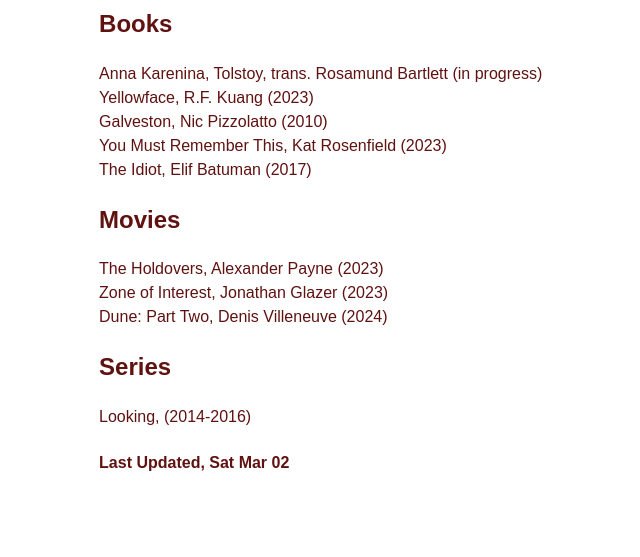
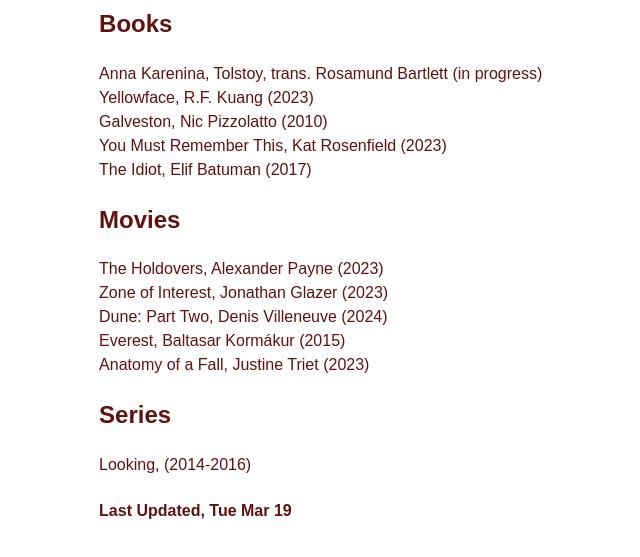
Before and after one commit to brnwb/brnwb.github.io, an Astro site: page /blog/read-seen-2024 in a window 1280 px wide. Shown: the part 183-740 px from the top of the page, without its empty margins (201-841 px from the left). Built offline with nearby package versions, Linux system fonts and the light colour scheme; Astro itself is replaced by a stand-in of ours.

Commit message:
Add Everest and Anatomy of a Fall

```diff
--- a/src/content/blog/read-seen-2024.md
+++ b/src/content/blog/read-seen-2024.md
@@ -1,7 +1,7 @@
 ---
 title: 'Read, Seen 2024'
 pubDate: 2024-02-25
-lastUpdated: 2024-03-02
+lastUpdated: 2024-03-19
 ---
 ## Books
 Anna Karenina, Tolstoy, trans. Rosamund Bartlett (in progress)<br />
@@ -14,6 +14,8 @@ The Idiot, Elif Batuman (2017)<br />
 The Holdovers, Alexander Payne (2023)<br />
 Zone of Interest, Jonathan Glazer (2023)<br />
 Dune: Part Two, Denis Villeneuve (2024)<br />
+Everest, Baltasar Kormákur (2015)<br />
+Anatomy of a Fall, Justine Triet (2023)<br />
 
 ## Series
 Looking, (2014-2016)
```
